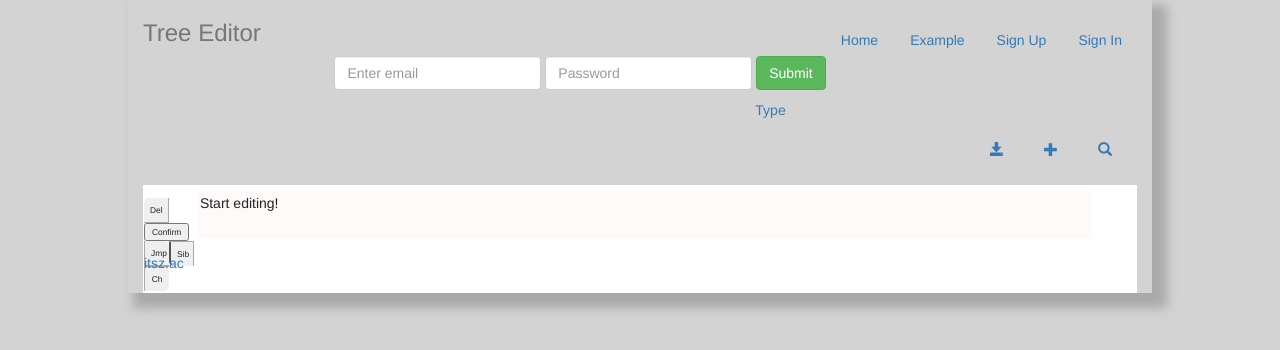
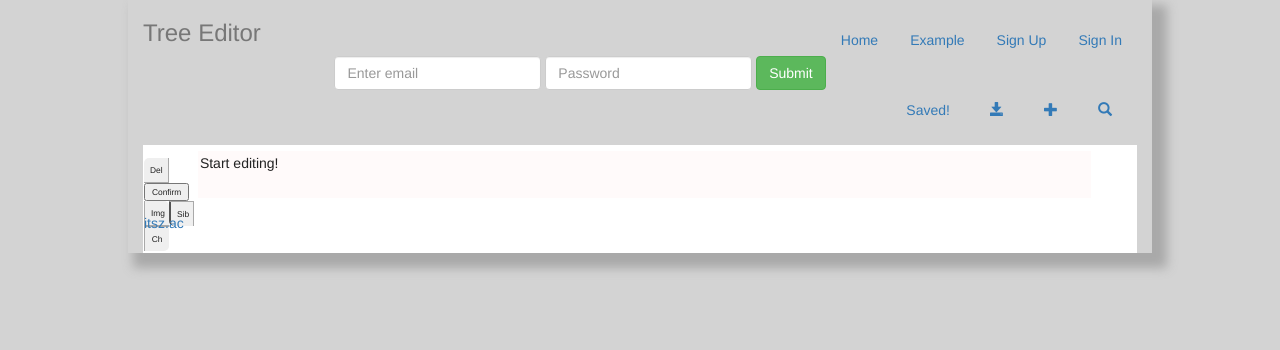
Before and after one commit to itszac/tree-editor-webapp, a Django app: a page that uses templates/tree-new.html in a window 1280 px wide. Shown: the top 350 px of the page. Run offline with Django 3.2, Linux system fonts and the light colour scheme; data comes from the database, SQL or seed files in the repository; both versions use the stored data as it was after the commit; parts of the project's set-up code (start-up, migrations or seed data) failed here and were passed over; some libraries are stand-ins or nearby versions.

Commit message:
added saved fader

```diff
--- a/templates/css/tree-editor.css
+++ b/templates/css/tree-editor.css
@@ -157,6 +157,10 @@
     color: black;
     width: 100%;
     height: 50px;
+}
+
+#saved a {
+    color: #47a447;
 }
 
 .toolbar a:hover,
--- a/templates/js/main.js
+++ b/templates/js/main.js
@@ -1,6 +1,7 @@
 $(document).ready(function(){
     //item/node object
     $('#signin-form').hide();
+    $('#saved').hide();
 
     $('#signin-button').click(function(event){
         event.preventDefault();
@@ -147,7 +148,7 @@
             data: {number_items: number_items,
                 data : JSON.stringify({items : item_list})}
         }).done(function() {
-                alert( "Data Saved" );
+                $('#saved').show(800).delay(3000).fadeOut();
         });
     });
 
--- a/templates/tree-new.html
+++ b/templates/tree-new.html
@@ -7,12 +7,12 @@
 {% block content %}
         <div class = 'toolbar'>
          <div class = 'row'>
-         <div class = 'col-md-5 col-md-offset-7'>
+         <div class = 'col-md-6 col-md-offset-6'>
          <ul class = 'nav nav-toolbar'>
-          <li class = 'navitem'><a>Type</a></li>
           <li class = 'rightnavitem'><a href='#' class='save'><span class="glyphicon glyphicon-search"></span></a></li>
           <li class = 'rightnavitem'><a href='#' class='save'><span class="glyphicon glyphicon-plus"></span></a></li>
           <li class = 'rightnavitem'><a href='/save_tree/{{ tree.id }}/' class='save'><span class="glyphicon glyphicon-save"></span></a></li>
+          <li class = 'rightnavitem' id = 'saved'><a href='#'>Saved!</a></li>
          </ul>
          </div>
          </div>
@@ -64,7 +64,7 @@
               <span class = 'item-button-group'>
                 <button class = 'item-button-1 delete-button'>Del</button>
                 <button class = 'item-button-1a confirm-delete-button'>Confirm</button>
-                <button class = 'item-button-2 jump-button'>Jmp</button>
+                <button class = 'item-button-2 jump-button'>Img</button>
                 <button class = 'item-button-3 new-sibling-button'>Sib</button>
                 <button class = 'item-button-4 new-child-button'>Ch</button>
               </span>
--- a/trees/models.py
+++ b/trees/models.py
@@ -19,7 +19,9 @@
     nest_level = models.IntegerField()
     parent = models.ForeignKey('Node', blank = True, null = True)
     order = models.IntegerField()
-    content = models.TextField()
+    content = models.TextField(blank = True)
+    image = models.ImageField(blank = True, null = True, upload_to = '/media')
+    content_type = models.CharField(blank = True, max_length = 50)
 
 class NodeForm(forms.Form):
     content = forms.CharField()
```
Also changed, not shown: database.sqlite3, 1 other file.
